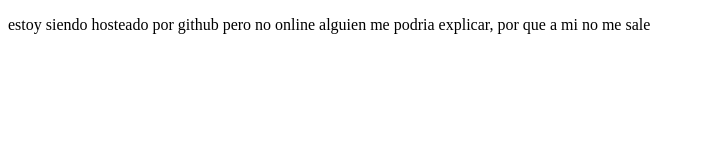
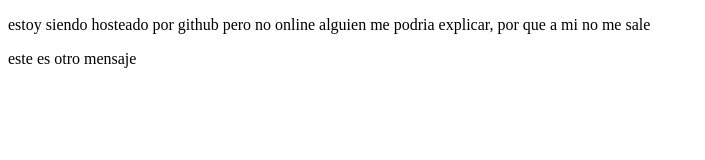
Before and after one commit to Marioberol/hello-world, a plain HTML site: page index.html in a window 1280 px wide. Shown: the whole page, without its empty margins (0-705 px from the left). Drawn offline with Linux system fonts and the light colour scheme.

Commit message:
por fa ya fun

```diff
--- a/index.html
+++ b/index.html
@@ -7,5 +7,6 @@
 </head>
 <body>
     <p>estoy siendo hosteado por github pero no online alguien me podria explicar, por que a mi no me sale</p>
+    <p>este es otro mensaje</p>
 </body>
 </html>
```
